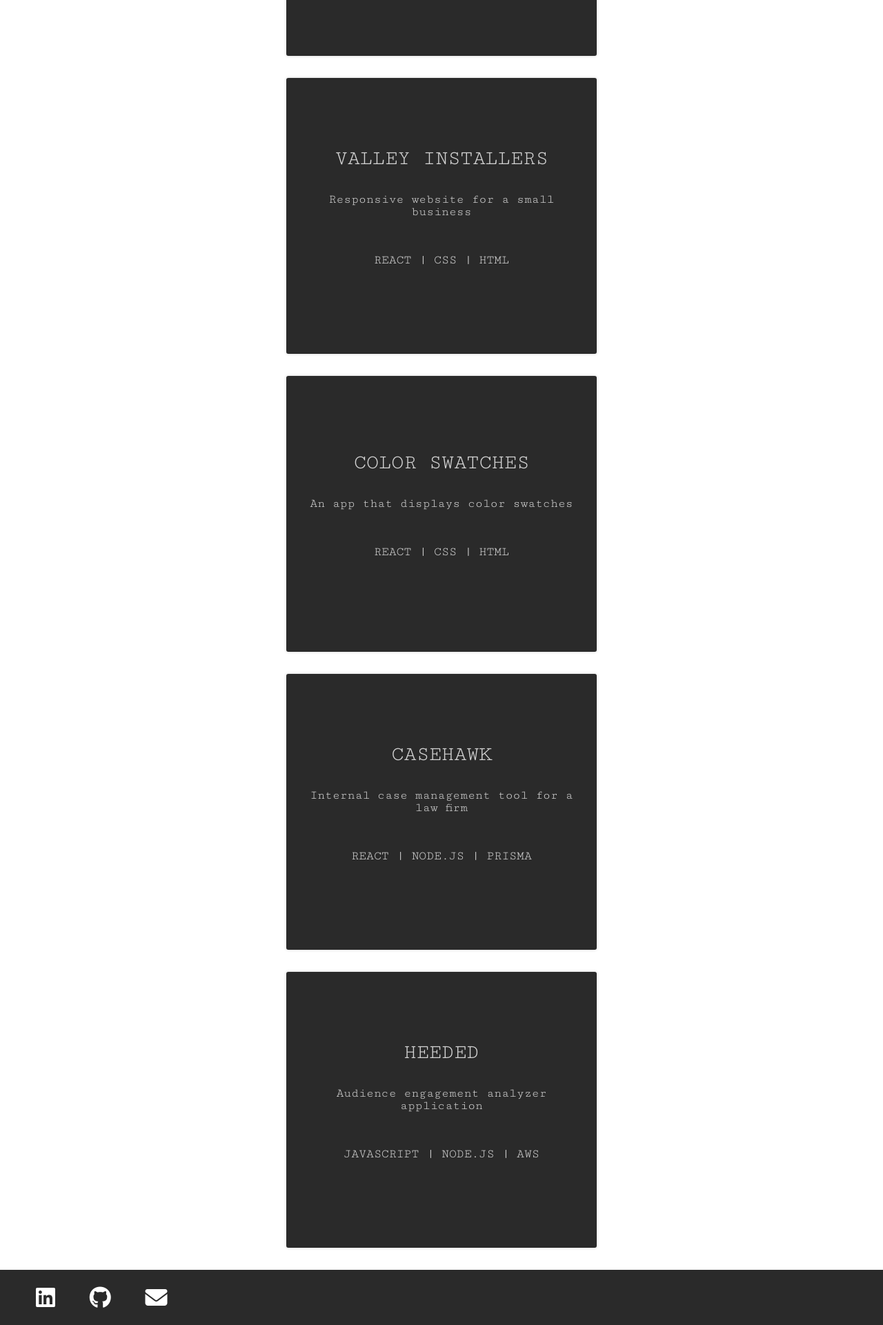
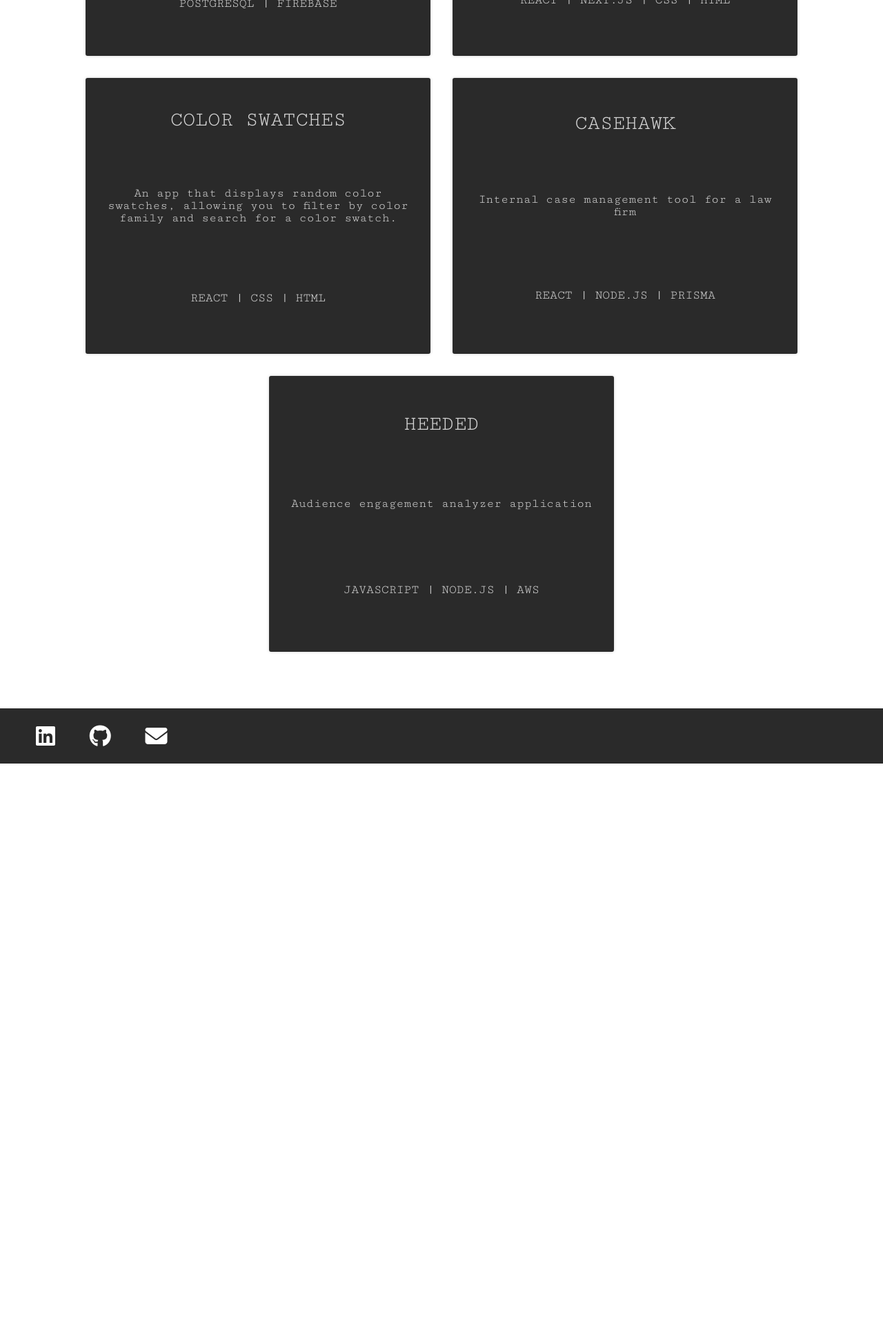
Before and after one commit to lillielise/portfolio-2020, a PHP site: page / in a window 1280 px wide. Shown: the part 2169-4090 px from the top of the page at 69% size. After the commit the page ends 3276 px from the top, so only its background shows below. Run offline with PHP 8.4, Linux system fonts and the light colour scheme; some libraries are stand-ins or nearby versions.

Commit message:
css tweaks

```diff
--- a/home.html
+++ b/home.html
@@ -41,11 +41,7 @@
       <h3>About me</h3>
       <div id="about-me-container">
         <img id="headshot-img" src="./img/headshot.jpg">
-        <p>Lorem ipsum dolor sit amet, consectetur adipiscing elit, sed do eiusmod tempor incididunt ut labore et dolore
-          magna aliqua. Leo duis ut diam quam nulla porttitor massa id. Vestibulum sed arcu non odio euismod lacinia at
-          quis risus. Sed vulputate odio ut enim blandit volutpat maecenas. Arcu vitae elementum curabitur vitae nunc
-          sed
-          velit dignissim sodales.</p>
+        <p>Prior to Software Engineering, I worked as an Office Manager at a local tech startup. I wasn't getting a lot of value from my work, and wanted to find something more fulfilling where I could have a greater impact. I was drawn to the challenge and collaborative aspect of software development. So I decided to go to a coding bootcamp to gain a strong foundation in development. I am excited to join a team and continue to grow!</p>
       </div>
     </section>
     <section id="skills-section">
@@ -87,7 +83,7 @@
           <div class="project-card-inner">
             <div class="project-card-front">
               <h4>Petster</h4>
-              <p>Mobile pet adoption application </p>
+              <p>Mobile pet adoption application, collaborated with another developer and UX desginer. </p>
               <p class="project-card-tech">React Native | Redux | Node.js | PostgreSQL | Firebase</p>
             </div>
             <div class="project-card-back">
@@ -108,12 +104,12 @@
           <div class="project-card-inner">
             <div class="project-card-front">
               <h4>Valley Installers</h4>
-              <p>Responsive website for a small business</p>
-              <p class="project-card-tech">React | CSS | HTML</p>
+              <p>Responsive website for a small laminate installation business. Contract work collaborated with another developer.</p>
+              <p class="project-card-tech">React | Next.js | CSS | HTML</p>
             </div>
             <div class="project-card-back">
               <h4>Valley Installers</h4>
-              <img class="website-img" src="./img/color-swatches.png">
+              <img class="website-img" src="./img/valley-installers.png">
               <div class="project-card-buttons">
               <a href="https://www.w3schools.com" target="_blank">Web page</a>
               <a href="https://github.com/Valley-Installers/valley-installers-website" target="_blank">Source code</a>
@@ -126,7 +122,7 @@
           <div class="project-card-inner">
             <div class="project-card-front">
               <h4>Color Swatches</h4>
-              <p>An app that displays color swatches</p>
+              <p>An app that displays random color swatches, allowing you to filter by color family and search for a color swatch.</p>
               <p class="project-card-tech">React | CSS | HTML</p>
             </div>
             <div class="project-card-back">
@@ -149,7 +145,6 @@
             </div>
             <div class="project-card-back">
               <h4>CaseHawk</h4>
-              <img class="website-img" src="./img/color-swatches.png">
               <div class="project-card-buttons">
               <a href="https://github.com/JS-401-Final" target="_blank">Source code</a>
               </div>
@@ -166,7 +161,6 @@
             </div>
             <div class="project-card-back">
               <h4>Heeded</h4>
-              <img class="website-img" src="./img/color-swatches.png">
               <div class="project-card-buttons">
               <a href="https://github.com/401-heeded/Heeded-Final-App" target="_blank">Source code</a>
               </div>
--- a/styles/index.css
+++ b/styles/index.css
@@ -45,7 +45,7 @@ section {
 /* ABOUT */
 
 #about-me-container {
-  padding: 0 10vw;
+  padding: 0 5vw;
   display: flex;
   flex-direction: column;
   justify-content: center;
@@ -99,7 +99,7 @@ section {
 /* PROJECTS */
 
 .project-card {
-  width: 450px;
+  width: 500px;
   height: 400px;
   margin: 0 1em 2em 1em;
   background-color: transparent;
@@ -133,24 +133,23 @@ section {
 .project-card-front {
   display: flex;
   flex-direction: column;
-  justify-content: center;
+  justify-content: space-evenly;
   color: #d4d4d4;
   background-color: #2a2a2a;
 }
 
 .project-card-front p {
   font-size: 18px;
-  /* margin: 20px 40px 0 40px; */
   margin: 2vw;
 }
 
 .project-card-back {
   display: flex;
   flex-direction: column;
-  justify-content: space-around;
+  justify-content: space-evenly;
   color: white;
   align-items: center;
-  background-color: #d3d3d3;
+  background-color: #f5f5f5;
   transform: rotateY(180deg);
 }
 
@@ -171,6 +170,7 @@ section {
   font-size: 12px;
   color: #2a2a2a;
   margin-top: 10px;
+  box-shadow: 0 0 4px 0 #d3d3d3;
 }
 
 .project-card-buttons p:hover,
@@ -189,12 +189,12 @@ section {
 }
 
 #petster-img {
-  height: 50%;
+  height: 60%;
 }
 
 .website-img {
-  width: 50%;
-  border: 1px black solid;
+  width: 70%;
+  border: 1px #2a2a2a solid;
   border-radius: 3px;
 }
 
@@ -326,10 +326,6 @@ header {
 }
 
 @media only screen and (max-width: 1330px) {
-  #project-section {
-    width: 70%;
-    margin: 0 auto;
-  }
   #about-me-container p {
     line-height: 45px;
   }
@@ -414,7 +410,7 @@ header {
   }
 
   section {
-    margin: 30px;
+    margin: 10px;
   }
 }
 
@@ -461,10 +457,9 @@ header {
     margin-left: -150px;
   }
 
-  /* .project-card {
-    width: 525px;
-    height: 325px;
-  } */
+  .project-card {
+    height: 500px;
+  }
 
   .project-card .project-card-inner {
     transform: rotateY(180deg);
```
Also changed, not shown: 1 other file.
